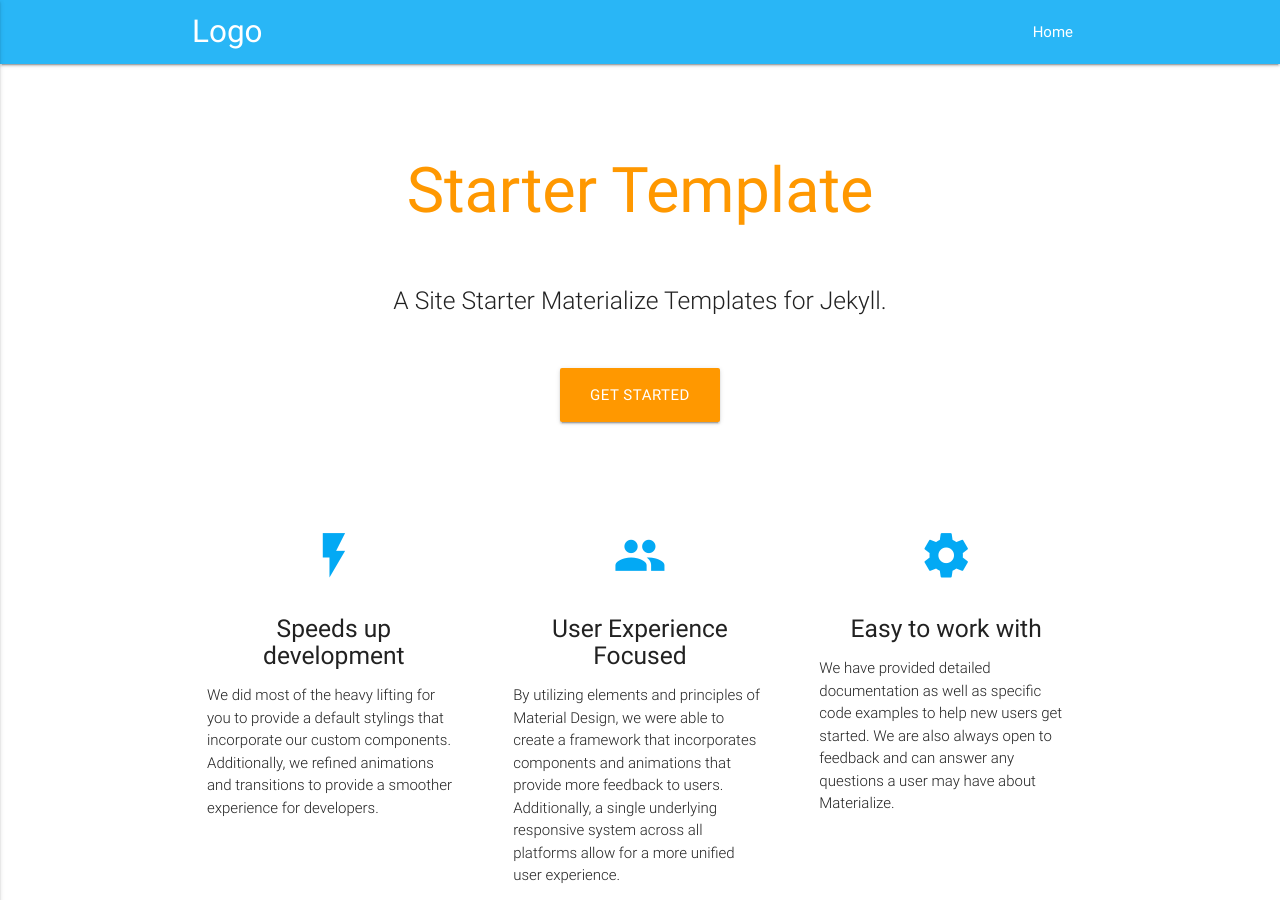
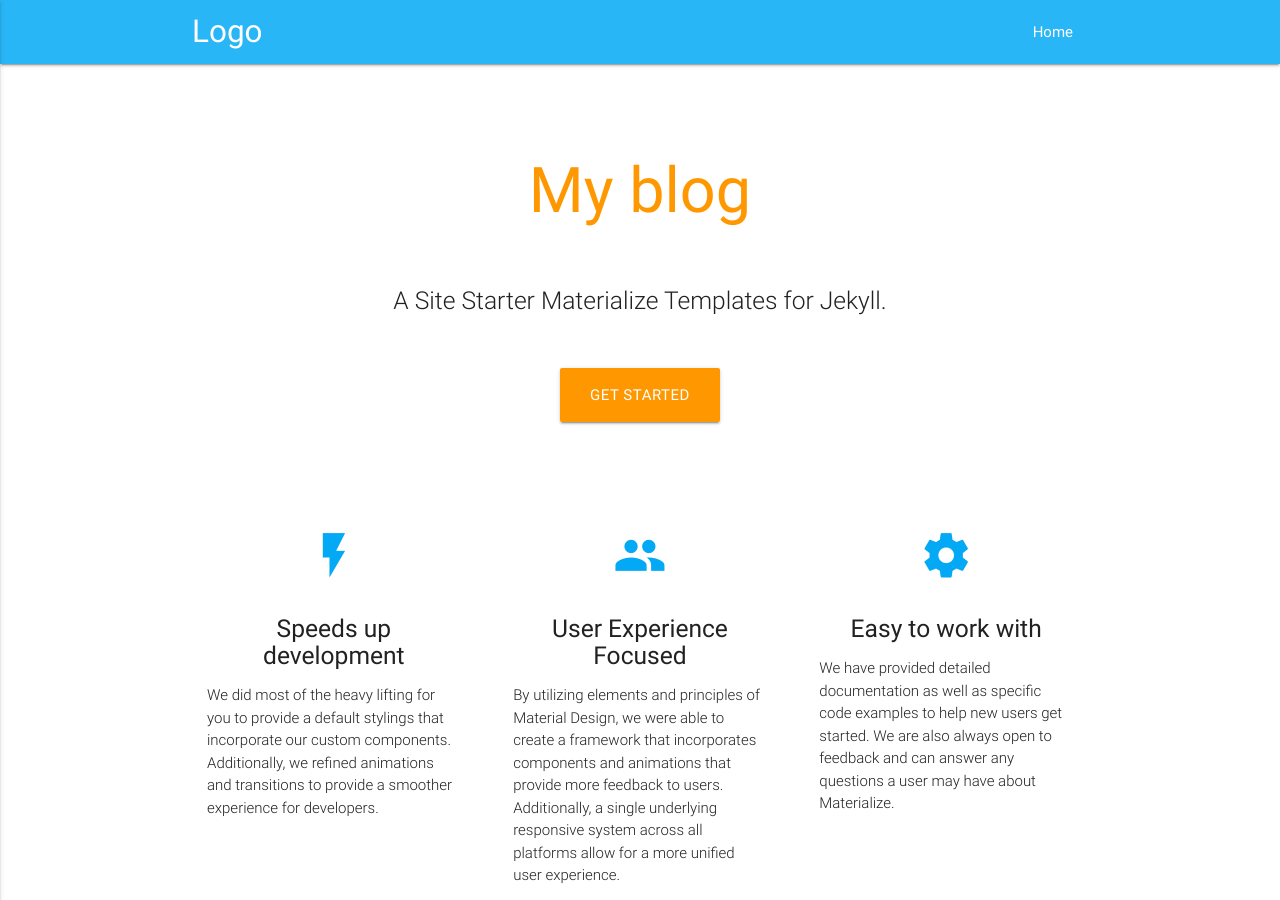
Before and after one commit to Mapachana/Mapachana.github.io, a Jekyll site: the page built from index.md, in a window 1280 px wide and 900 px high. Built offline with Jekyll 4.4.1, drawn with Linux system fonts in a browser that asks for light colours; some of the changed lines change nothing that is shown.

Commit message:
Creo plantilla de 0

```diff
--- a/_config.yml
+++ b/_config.yml
@@ -1,11 +1,11 @@
-title: Starter Template
-author: Panoramedia
-email: panoramedia@gmail.com
+title: My blog
+author: Mapachana
+email: sk.lofa@gmail.com
 description: > # this means to ignore newlines until "baseurl:"
-  A Site Starter Materialize Templates for Jekyll
+  A Site where I can start testing things
 
-twitter_username: macrod68
-github_username:  macrod68
+twitter_username: Mapachana
+github_username:  Mapachana
 
 sass:
     style: compressed
```
